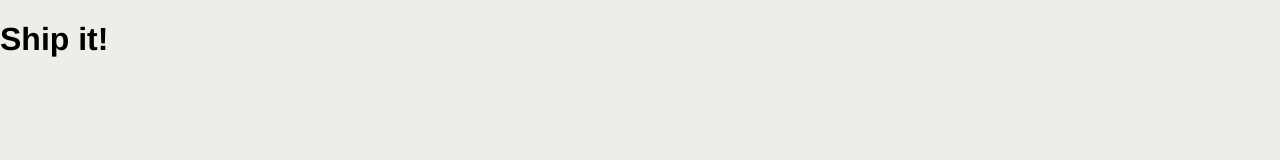
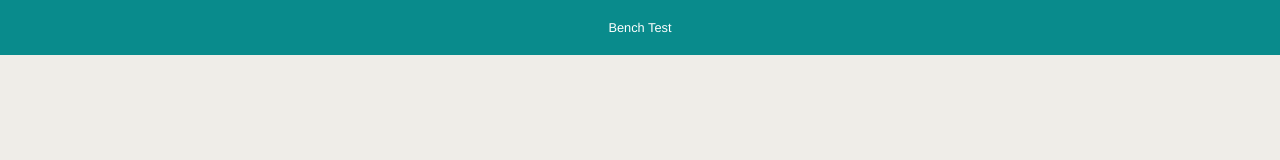
Before and after one commit to reynaldot/rest-test, a plain HTML site: page index.html in a window 1280 px wide. Drawn offline with Linux system fonts and the light colour scheme.

Commit message:
add new header with the title of our page
We are styling our markup using good old nested selectors for now.

If selector specificity becomes a problem we can always resource to
some methodology like BEM or tooling like CSS Modules.

```diff
--- a/index.html
+++ b/index.html
@@ -35,15 +35,30 @@
       --gold: #D2A764;
       --red: #F16549;
       --sand: #EFEDE8;
+      --white: #FFFFFF;
     }
 
     body {
       font-family: var(--font-family);
       background-color: var(--sand);
     }
+
+    .header {
+      text-align: center;
+      background-color: var(--cyan);
+    }
+    .header > h1 {
+      color: var(--white);
+      margin: 0;
+      padding: 20px;
+      font-weight: 200;
+      font-size: 0.8rem;
+    }
   </style>
 </head>
 <body>
-  <h1>Ship it!</h1>
+  <header class="header">
+    <h1>Bench Test</h1>
+  </header>
 </body>
 </html>
```
